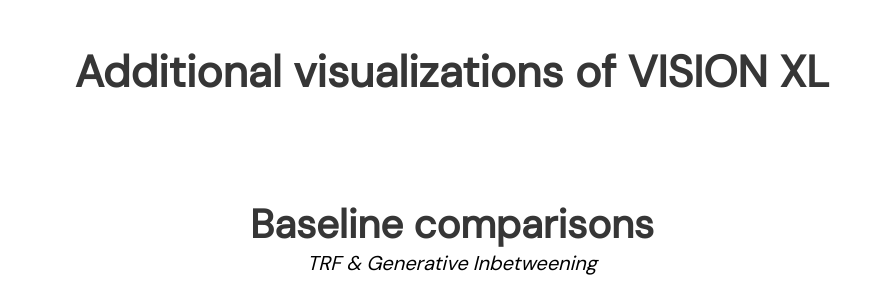
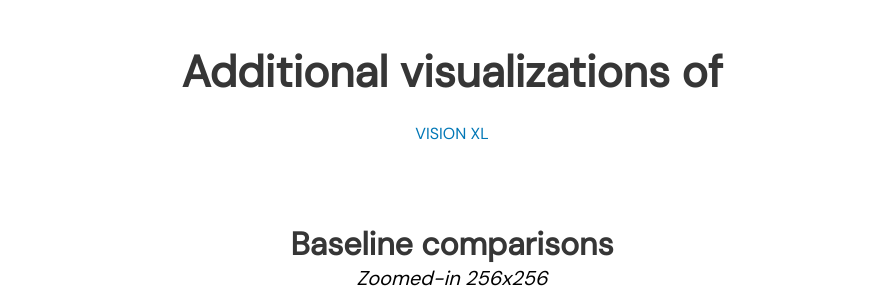
Before and after one commit to vision-xl/supple, a plain HTML site: page index.html in a window 1280 px wide. Shown: the top 297 px of the page, without its empty margins (188-1070 px from the left). Drawn offline with nearby package versions, Linux system fonts and the light colour scheme; some icons are missing.

Commit message:
Update index.html

```diff
--- a/index.html
+++ b/index.html
@@ -9,7 +9,7 @@
     <meta content="vision-xl" property="twitter:title">
     <meta property="og:type" content="website">
     <link rel="icon" href="assets/video.svg"/>
-    <title>ViBiDSampler</title>
+    <title>vision-xl</title>
     <meta name="description" content="vision-xl">
     <meta name="keywords" content="vision-xl">
 
@@ -65,7 +65,7 @@
             <div class="container is-max-desktop">
                 <div class="columns is-centered">
                     <div class="column has-text-centered">
-                        <h1 class="title is-1 publication-title" style="font-size: 44px;">Additional visualizations of VISION XL</h1>
+                        <h1 class="title is-2 publication-title" style="font-size: 44px;">Additional visualizations of</h1><span class="vision-xl" style="color: #0077B6;">VISION XL</span>
                         <div class="column has-text-centered">
                             <div class="publication-links">
                                 <!-- <span class="link-block">
@@ -95,8 +95,8 @@
 
     <section id="results1" class="section">
         <div class="container">
-            <h2 class="title is-2 is-centered has-text-centered">Baseline comparisons</h2>
-            <h2 class="caption is-size-5 subtitle has-text-centered">TRF & Generative Inbetweening</h2>
+            <h2 class="title is-3 is-centered has-text-centered">Baseline comparisons</h2>
+            <h2 class="caption is-size-5 subtitle has-text-centered">Zoomed-in 256x256</h2>
             <!-- example1 -->
             <div class="row1">
                 <div class="media1">Input pairs</div>
```
